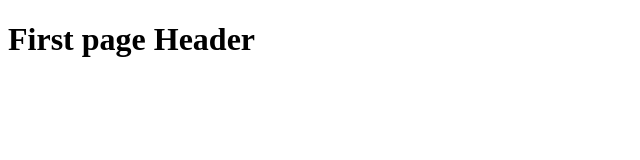
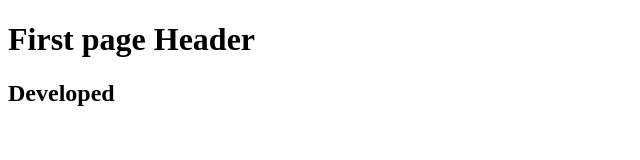
Before and after one commit to tonyabondar/XYZ-Project-, a plain HTML site: page index.html in a window 1280 px wide. Shown: the whole page, without its empty margins (0-640 px from the left). Drawn offline with Linux system fonts and the light colour scheme.

Commit message:
Update index.html

```diff
--- a/index.html
+++ b/index.html
@@ -5,6 +5,6 @@
   </hehad>
   <body>
       <h1>First page Header</h1>
-
+      <h2>Developed </h2>
   </body>
 </html>
```
